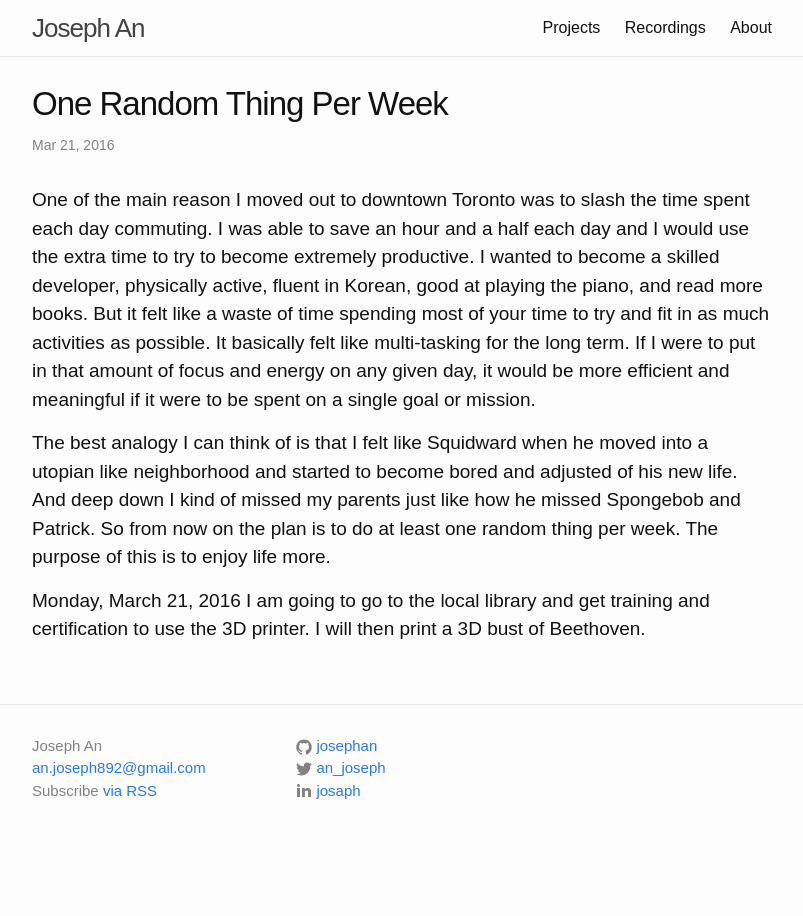
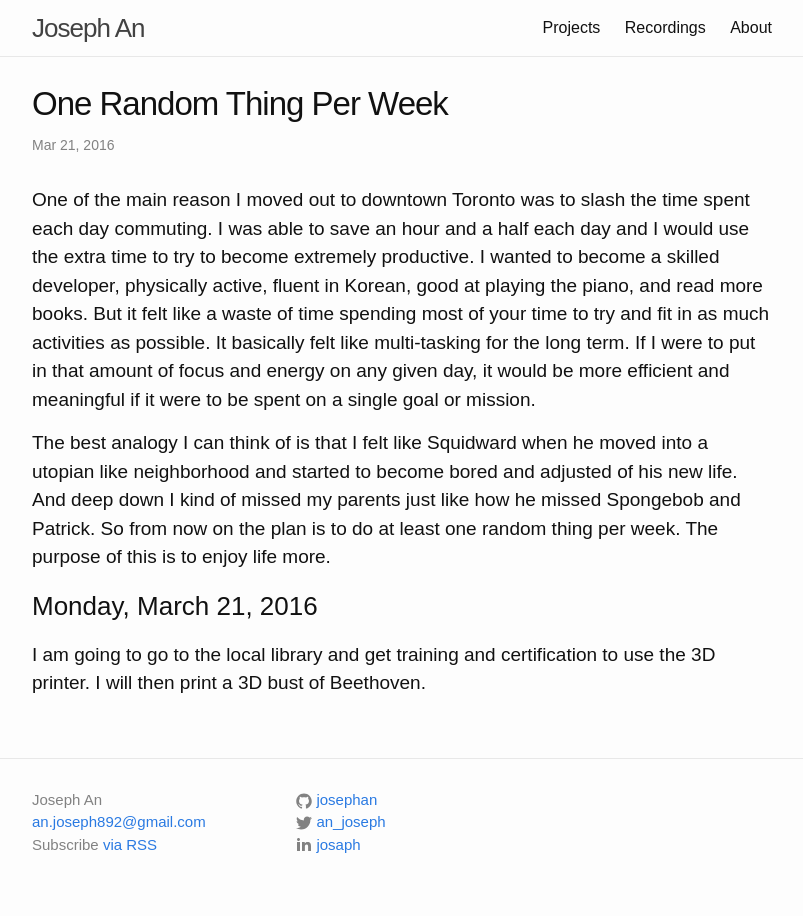
Before and after one commit to josephan/josephan.github.io, a Jekyll site: the page built from _posts/2016-03-21-one-random-thing-per-week.md, in a window 1280 px wide. Shown: the whole page, without its empty margins (238-1041 px from the left). Built offline with Jekyll 4.4.1, drawn with Linux system fonts in a browser that asks for light colours.

Commit message:
Use header

```diff
--- a/_posts/2016-03-21-one-random-thing-per-week.md
+++ b/_posts/2016-03-21-one-random-thing-per-week.md
@@ -7,5 +7,5 @@ One of the main reason I moved out to downtown Toronto was to slash the time spe
 
 The best analogy I can think of is that I felt like Squidward when he moved into a utopian like neighborhood and started to become bored and adjusted of his new life. And deep down I kind of missed my parents just like how he missed Spongebob and Patrick. So from now on the plan is to do at least one random thing per week. The purpose of this is to enjoy life more.
 
-Monday, March 21, 2016
+### Monday, March 21, 2016
 I am going to go to the local library and get training and certification to use the 3D printer. I will then print a 3D bust of Beethoven.
```
